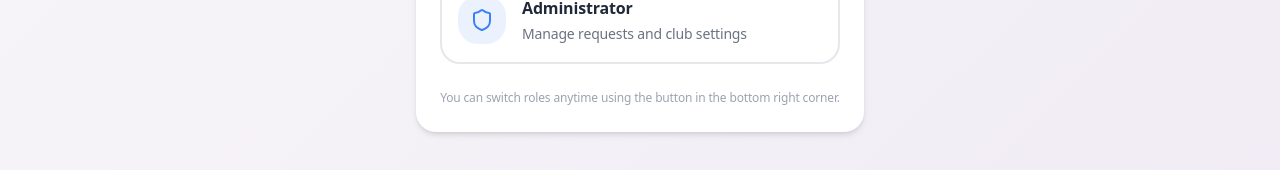
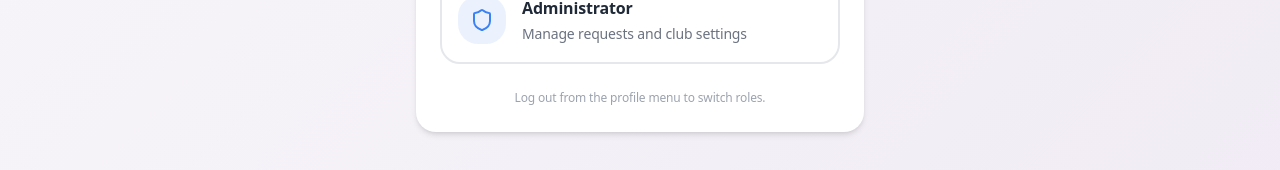
Before and after one commit to 2016114132/ub-club-management, a Next.js app: page /login in a window 1280 px wide. Shown: the part 441-611 px from the top of the page. Built offline with nearby package versions, Linux system fonts and the light colour scheme.

Commit message:
Update login page instructions for role switching

```diff
--- a/src/app/login/page.tsx
+++ b/src/app/login/page.tsx
@@ -65,7 +65,7 @@ export default function LoginPage() {
           </button>
 
           <p className="text-xs text-text-light text-center pt-2">
-            You can switch roles anytime using the button in the bottom right corner.
+            Log out from the profile menu to switch roles.
           </p>
         </Card>
       </div>
```
